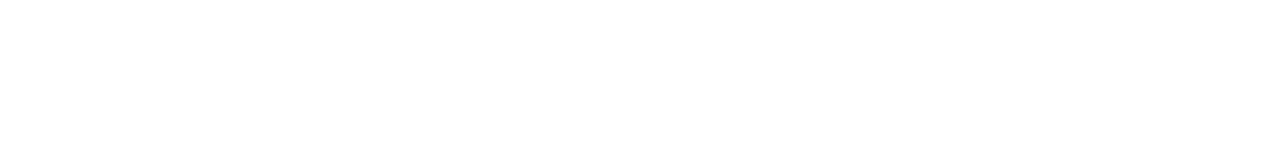
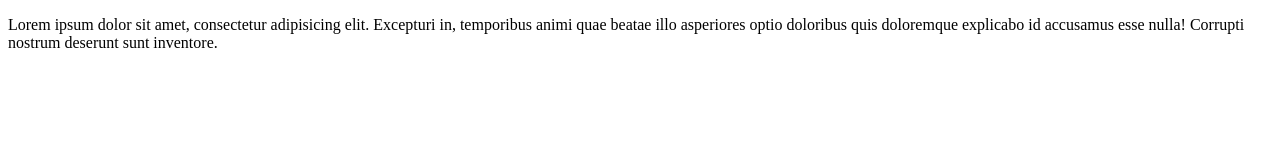
Before and after one commit to DDenver/Test, a website: page index.html in a window 1280 px wide. Drawn offline with nearby package versions, Linux system fonts and the light colour scheme.

Commit message:
next commit

```diff
--- a/index.html
+++ b/index.html
@@ -7,7 +7,7 @@
     <title>Document</title>
 </head>
 <body>
-
+		<p class="lorem">Lorem ipsum dolor sit amet, consectetur adipisicing elit. Excepturi in, temporibus animi quae beatae illo asperiores optio doloribus quis doloremque explicabo id accusamus esse nulla! Corrupti nostrum deserunt sunt inventore.</p>
     <script src="bower_components/jQuery/dist/jquery.min.js"></script>
     <script src="js/main.js"></script>
 </body>
```
